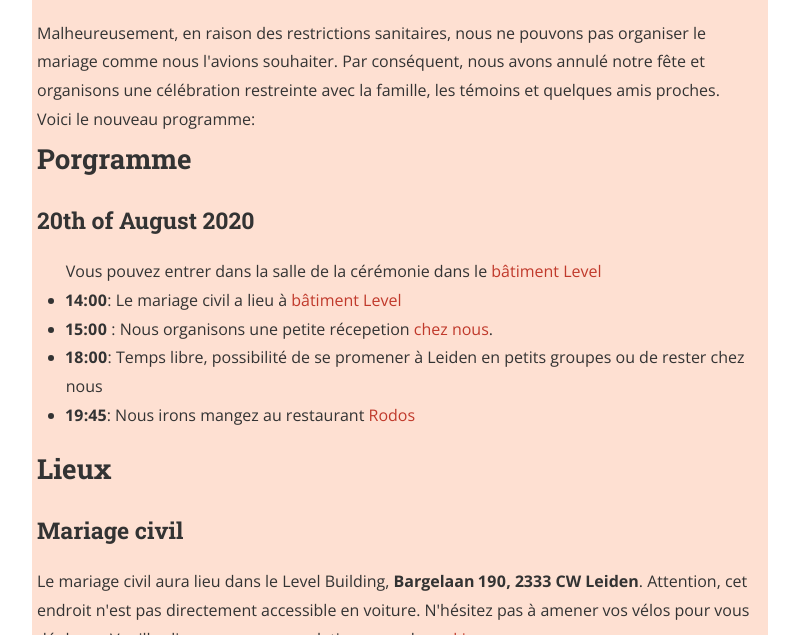
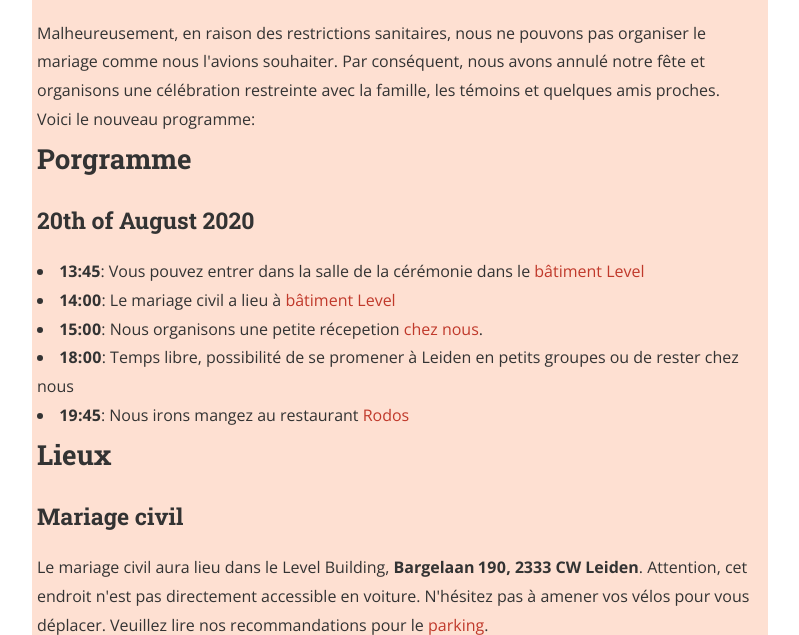
Before and after one commit to thiesgehrmann/heijmans-gehrmann, a Jekyll site: the page built from french.html, in a window 1280 px wide and 900 px high, scrolled down 683 px, cut to the strip 0-635 px from the top of the window. Shown: the whole strip, without its empty margins (240-1039 px from the left). Built offline with Jekyll 4.4.1, drawn with Linux system fonts in a browser that asks for light colours; nearby versions of some CDN libraries.

Commit message:
updated times

```diff
--- a/french.html
+++ b/french.html
@@ -31,9 +31,9 @@ document.getElementById("mycoverimage").style.backgroundImage = `url(${cover_ima
     Voici le nouveau programme:
     <h2> Porgramme </h2>
     <h3>20th of August 2020</h3>
-    <ul>Vous pouvez entrer dans la salle de la cérémonie dans le  <a href="#corona-ceremony">bâtiment Level</a> </li>
+      <li><b>13:45</b>: Vous pouvez entrer dans la salle de la cérémonie dans le  <a href="#corona-ceremony">bâtiment Level</a> </li>
       <li><b>14:00</b>: Le mariage civil a lieu à <a href="#corona-ceremony">bâtiment Level</a> </li>
-      <li><b>15:00 </b>: Nous organisons une petite récepetion <a href="#corona-reception">chez nous</a>. </li>
+      <li><b>15:00</b>: Nous organisons une petite récepetion <a href="#corona-reception">chez nous</a>. </li>
       <li><b>18:00</b>: Temps libre, possibilité de se promener à Leiden en petits groupes ou de rester chez nous</li>
       <li><b>19:45</b>: Nous irons mangez au restaurant <a href="#corona-dinner">Rodos</a></li>
     </ul>
--- a/index.html
+++ b/index.html
@@ -36,7 +36,7 @@ document.getElementById("mycoverimage").style.backgroundImage = `url(${cover_ima
     <ul>
       <li><b>13:45</b>: You may enter the room of the wedding ceremony, at the <a href="#corona-ceremony">Level Building</a> </li>
       <li><b>14:00</b>: Wedding ceremony starts at the <a href="#corona-ceremony">Level Building</a> (Family only).</li>
-      <li><b>15:00 </b>: We will arrange a small reception at <a href="#corona-reception">our home</a>. </li>
+      <li><b>15:00</b>: We will arrange a small reception at <a href="#corona-reception">our home</a>. </li>
       <li><b>18:00</b>: Free time. Perhaps you may be interested in taking a stroll around Leiden, or in having a rest at your residence.</li>
       <li><b>19:45</b>: We will arrange a dinner at  <a href="#corona-dinner">Rodos</a></li>
     </ul>
```
